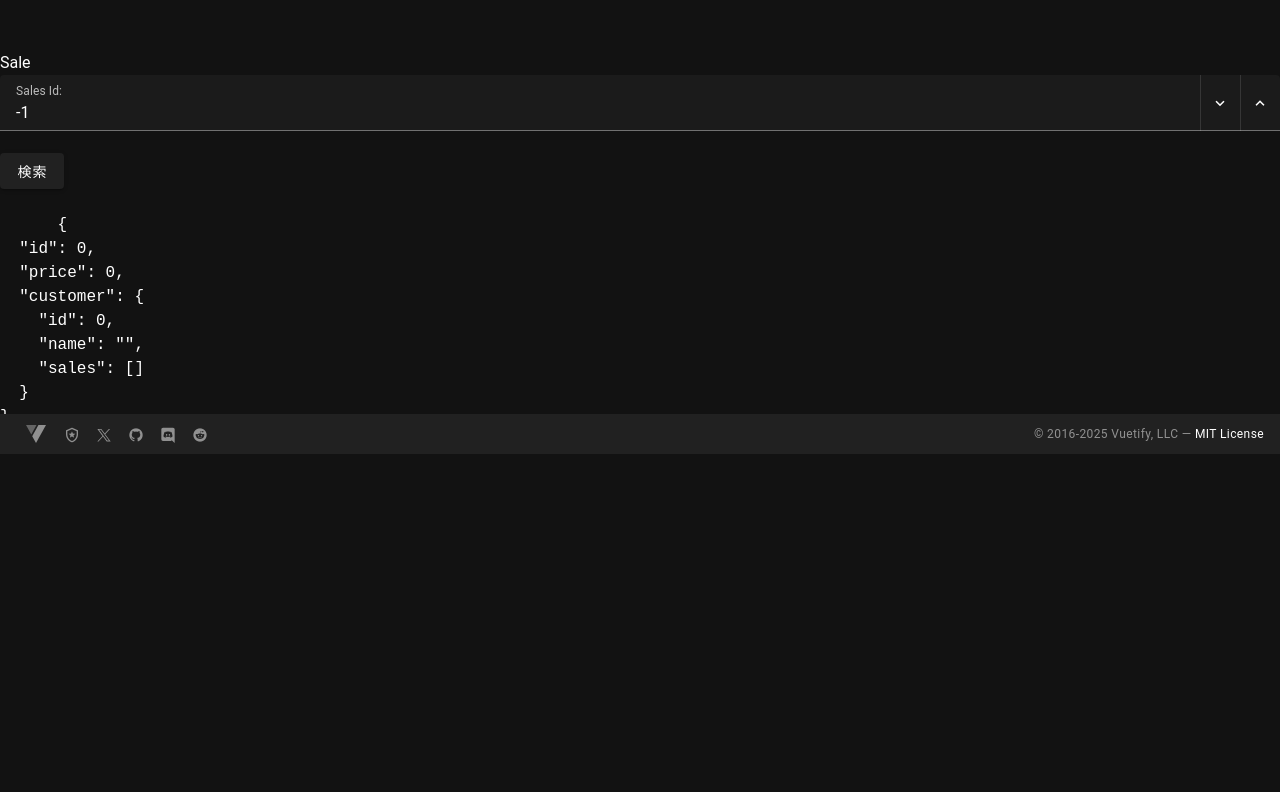
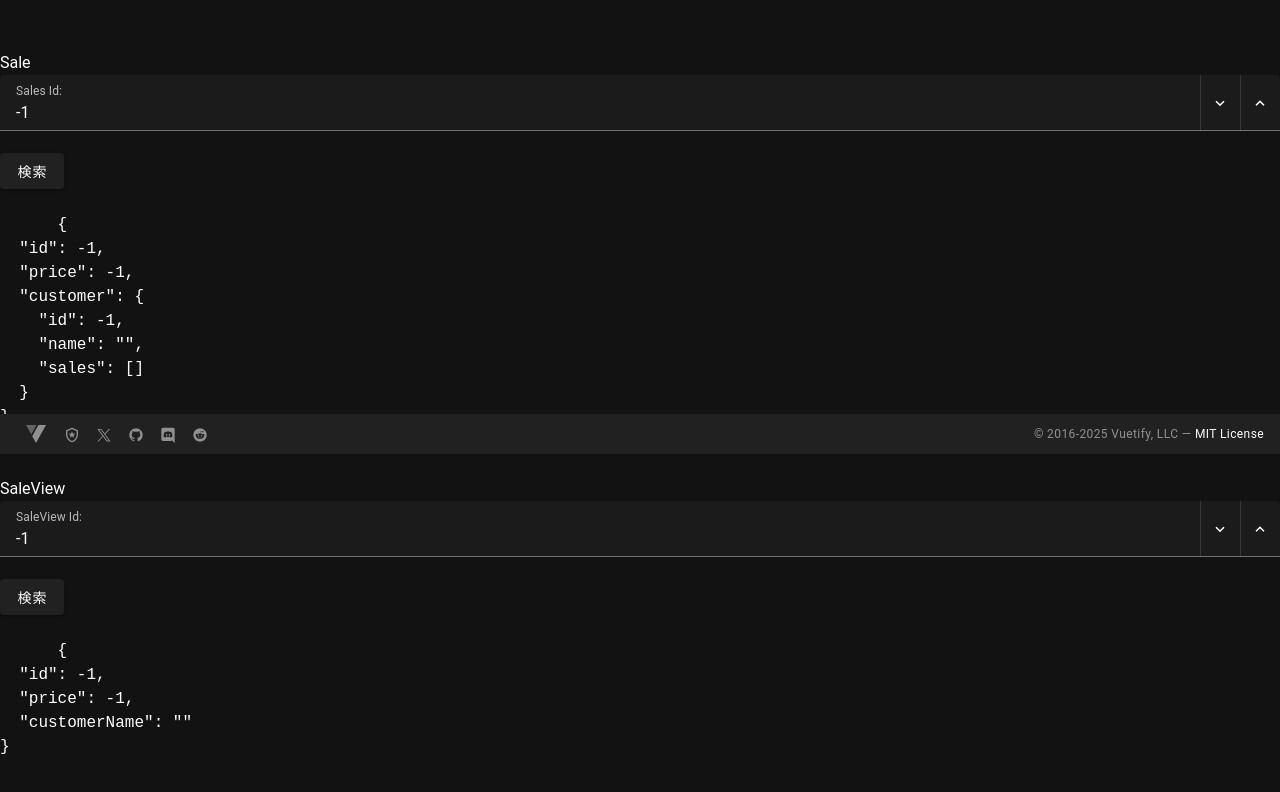
Before and after one commit to poeMoon0416/demo-app, a Vue app in the folder demo-front/: page /shop in a window 1280 px wide. Shown: the part 346-1138 px from the top of the page. Before the commit the page ends 863 px from the top, so only its background shows below. Built offline with nearby package versions, Linux system fonts and the light colour scheme; no server answers; a small style sheet from the web is missing.

Commit message:
DTOをフロントエンド側で取得

```diff
--- a/demo-front/src/pages/shop.vue
+++ b/demo-front/src/pages/shop.vue
@@ -35,16 +35,25 @@
       {{ sale }}
     </code>
   </pre>
+
+  <p>SaleView</p>
+  <v-number-input v-model="saleViewId" label="SaleView Id:" />
+  <v-btn @click="findSaleView">検索</v-btn>
+  <pre>
+    <code>
+      {{ saleView }}
+    </code>
+  </pre>
 </template>
 
 <script setup lang="ts">
 // imports and useStore()
 import { useShopsStore } from "@/stores/shops";
-import type { Sale } from "@/types/shops/Sale";
+import type { SaleView, Sale } from "@/types/shops/Sale";
 import type { CustomerSelection } from "@/types/shops/Customer";
 const store = useShopsStore();
 
-// customers
+// Customersの状態やイベントハンドラ
 store.listCustomers();
 
 const currentCustomerSelection = ref<CustomerSelection>({
@@ -56,7 +65,7 @@ async function findCustomer() {
   store.findCustomer(currentCustomerSelection.value.id);
 }
 
-// sales
+// Sales
 // https://ja.vuejs.org/guide/essentials/reactivity-fundamentals.html
 const salesId = ref<number>(-1);
 
@@ -66,4 +75,13 @@ const findSales = async () => {
 
 // https://ja.vuejs.org/guide/essentials/computed.html
 const sale = computed<Sale>(() => store.sale);
+
+// SaleView
+const saleViewId = ref<number>(-1);
+
+const findSaleView = async () => {
+  store.findSaleView(saleViewId.value);
+};
+
+const saleView = computed<SaleView>(() => store.saleView);
 </script>
--- a/demo-front/src/stores/shops.ts
+++ b/demo-front/src/stores/shops.ts
@@ -1,5 +1,5 @@
 import type { CustomerSelection, Customer } from "@/types/shops/Customer";
-import type { Sale } from "@/types/shops/Sale";
+import type { Sale, SaleView } from "@/types/shops/Sale";
 import { defineStore } from "pinia";
 
 // https://pinia.vuejs.org/introduction.html
@@ -11,13 +11,19 @@ export const useShopsStore = defineStore("shops", () => {
   const customerSelections = ref<CustomerSelection[]>([]);
 
   const sale = ref<Sale>({
-    id: 0,
-    price: 0,
+    id: -1,
+    price: -1,
     customer: {
-      id: 0,
+      id: -1,
       name: "",
       sales: [],
     },
+  });
+
+  const saleView = ref<SaleView>({
+    id: -1,
+    price: -1,
+    customerName: "",
   });
 
   // actions
@@ -46,13 +52,29 @@ export const useShopsStore = defineStore("shops", () => {
       .then((obj) => (sale.value = obj));
   };
 
+  const findSaleView = async (id: number) => {
+    fetch(`http://localhost:8080/sales-view/${id}`)
+      .then((res) => res.json())
+      .then((obj: { 売上情報ID: number; 売上高: number; 顧客名: string }) => {
+        // JSONとTypeScriptのDTOのプロパティ名が異なっている場合でもマップ可能
+        const { 売上情報ID, 売上高, 顧客名 } = obj;
+        saleView.value = {
+          id: 売上情報ID,
+          price: 売上高,
+          customerName: 顧客名,
+        };
+      });
+  };
+
   // return
   return {
     customers,
     customerSelections,
     sale,
+    saleView,
     listCustomers,
     findCustomer,
     findSales,
+    findSaleView,
   };
 });
```
Also changed, not shown: demo-front/src/types/shops/Sale.ts (+9 -0 lines).
